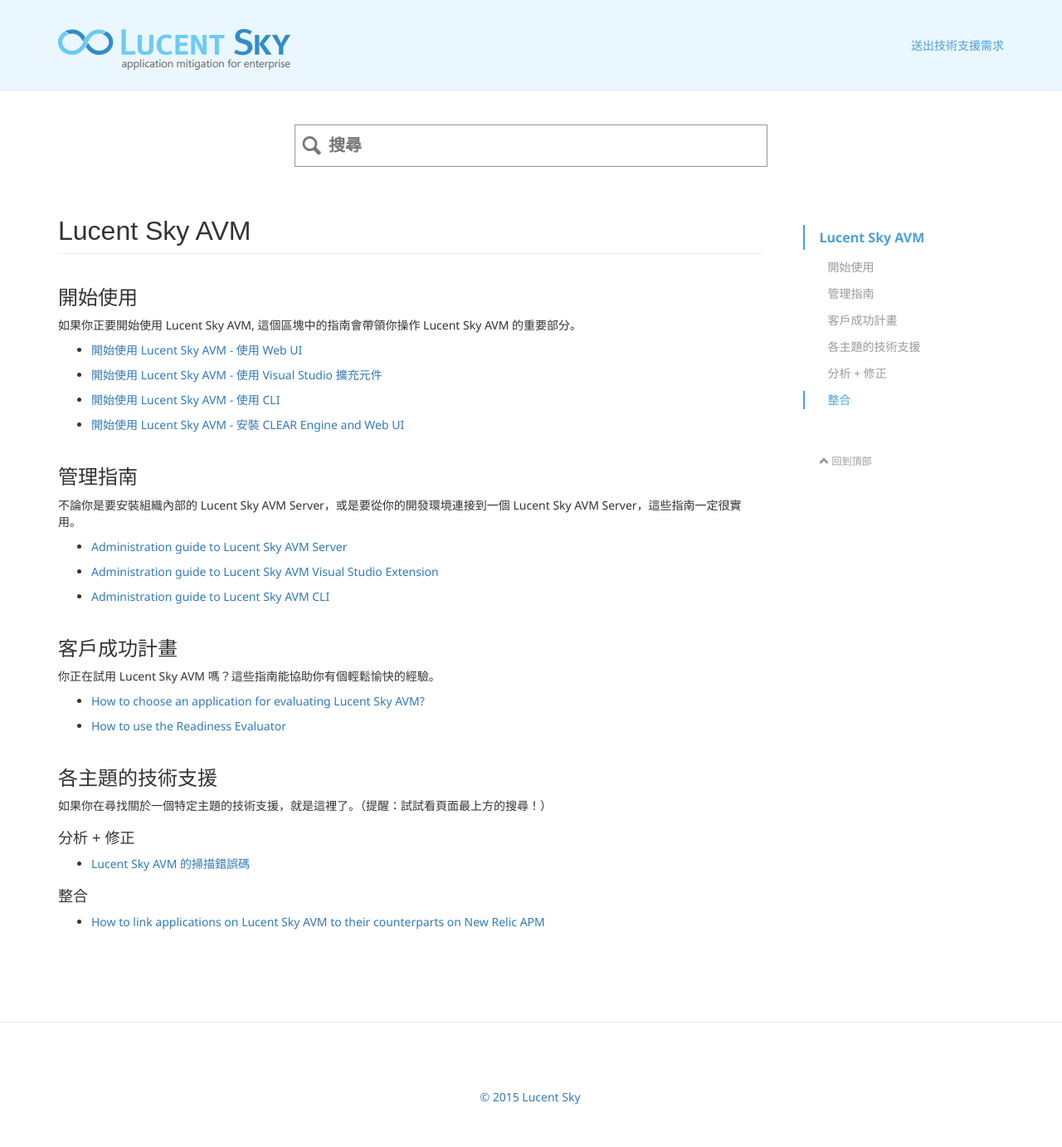
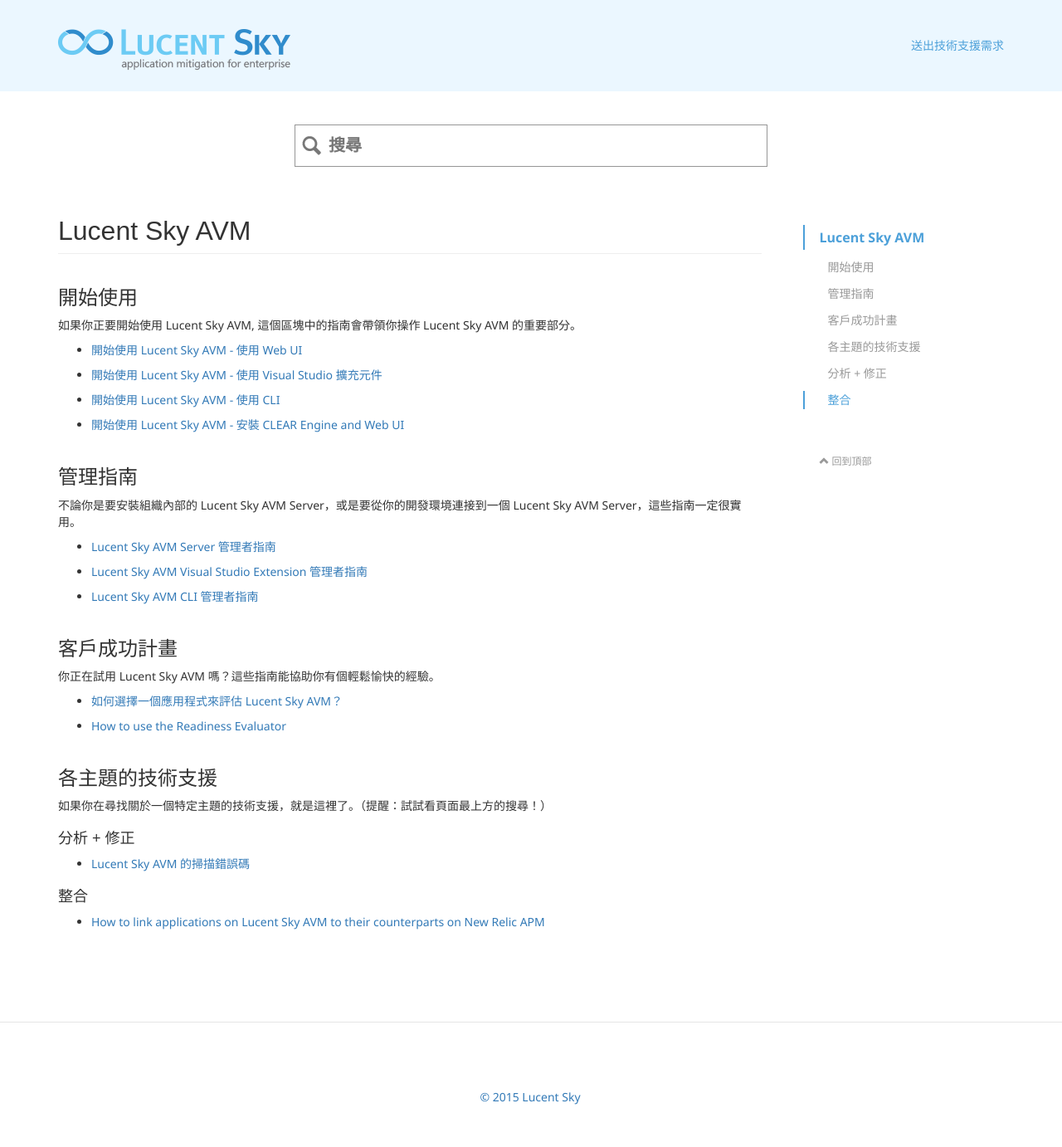
Before and after one commit to Kate-LucentSky/lucentsky.github.io, a Jekyll site: the page built from zh/index.html, in a window 1280 px wide. Shown: the whole page at 83% size. Built offline with Jekyll 4.4.1, drawn with Linux system fonts in a browser that asks for light colours; nearby versions of some CDN libraries.

Commit message:
Update index.html

```diff
--- a/zh/index.html
+++ b/zh/index.html
@@ -23,9 +23,9 @@
         不論你是要安裝組織內部的 Lucent Sky AVM Server，或是要從你的開發環境連接到一個 Lucent Sky AVM Server，這些指南一定很實用。
     </p>
     <ul>
-        <li><a href="/en/kb/306011">Administration guide to Lucent Sky AVM Server</a></li>
-        <li><a href="/en/kb/390837">Administration guide to Lucent Sky AVM Visual Studio Extension</a></li>
-        <li><a href="/en/kb/448674">Administration guide to Lucent Sky AVM CLI</a></li>
+        <li><a href="/zh/kb/306011">Lucent Sky AVM Server 管理者指南</a></li>
+        <li><a href="/zh/kb/390837">Lucent Sky AVM Visual Studio Extension 管理者指南</a></li>
+        <li><a href="/zh/kb/448674">Lucent Sky AVM CLI 管理者指南</a></li>
     </ul>
 
     <h2 id="lucent-sky-avm-customer-success">客戶成功計畫</h2>
@@ -33,7 +33,7 @@
         你正在試用 Lucent Sky AVM 嗎？這些指南能協助你有個輕鬆愉快的經驗。
     </p>
     <ul>
-        <li><a href="/en/kb/561026">How to choose an application for evaluating Lucent Sky AVM?</a></li>
+        <li><a href="/zh/kb/561026">如何選擇一個應用程式來評估 Lucent Sky AVM？</a></li>
         <li><a href="/en/kb/540902">How to use the Readiness Evaluator</a></li>
     </ul>
 
```
